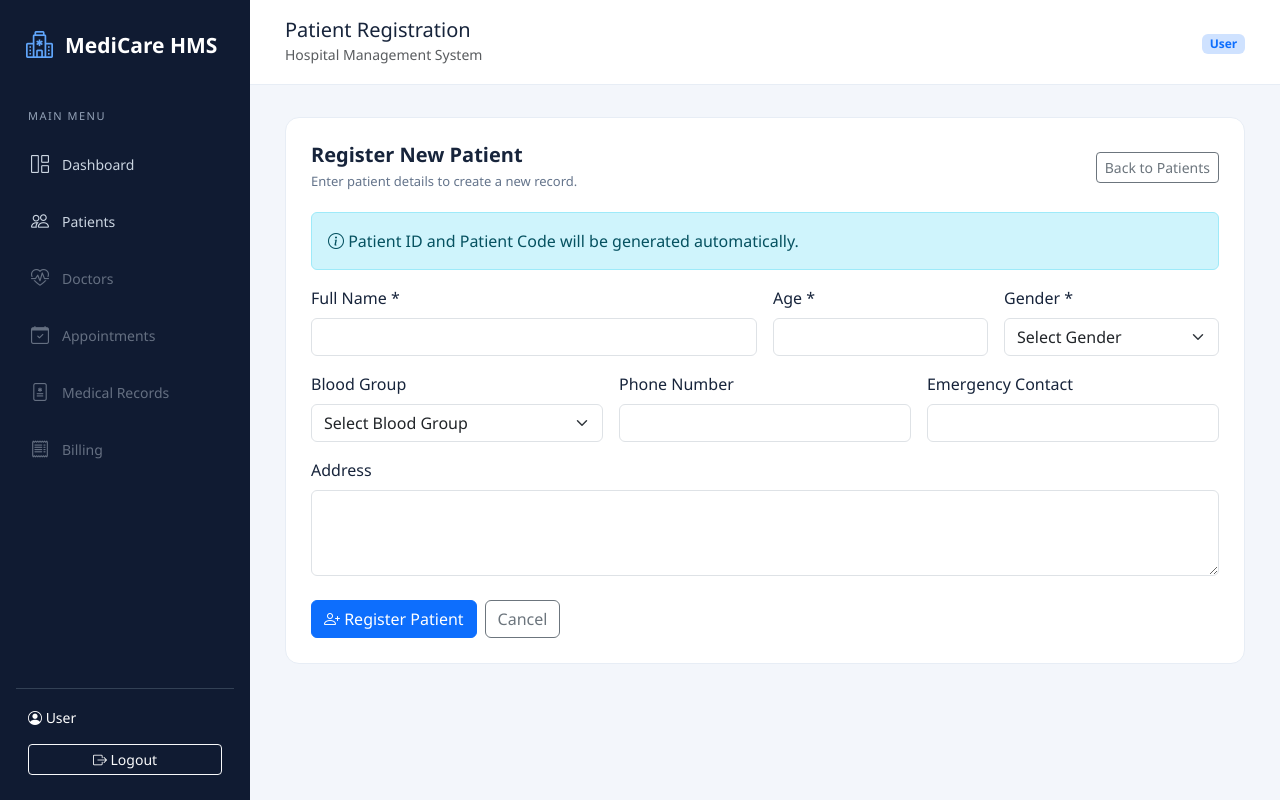
After one commit to Amit021020/BBAT104_TQM_AU-24-7632, a Flask app: template app/templates/register_patient.html in a window 1280 px wide. The commit adds this page. Run offline with Flask 3, Linux system fonts and the light colour scheme; the template is opened without the code that fills it, so the values that code supplies are empty; some libraries are stand-ins or nearby versions.

Commit message:
Add secure patient registration form with automatic IDs

```diff
--- /dev/null
+++ b/app/templates/register_patient.html
@@ -0,0 +1,138 @@
+
+{% extends "base.html" %}
+
+{% block title %}Register Patient | MediCare HMS{% endblock %}
+
+{% block page_heading %}Patient Registration{% endblock %}
+
+{% block content %}
+
+<div class="dashboard-card">
+
+    <div class="card-heading">
+        <div>
+            <h5>Register New Patient</h5>
+            <p>Enter patient details to create a new record.</p>
+        </div>
+
+        <a href="{{ url_for('patients') }}"
+           class="btn btn-outline-secondary btn-sm">
+            Back to Patients
+        </a>
+    </div>
+
+    <div class="alert alert-info">
+        <i class="bi bi-info-circle"></i>
+        Patient ID and Patient Code will be generated automatically.
+    </div>
+
+    <form method="POST">
+
+        <input type="hidden"
+               name="csrf_token"
+               value="{{ csrf_token() }}">
+
+        <div class="row g-3">
+
+            <div class="col-md-6">
+                <label class="form-label">Full Name *</label>
+                <input type="text"
+                       name="name"
+                       class="form-control"
+                       value="{{ request.form.get('name', '') }}"
+                       maxlength="100"
+                       required>
+            </div>
+
+            <div class="col-md-3">
+                <label class="form-label">Age *</label>
+                <input type="number"
+                       name="age"
+                       class="form-control"
+                       min="0"
+                       max="120"
+                       value="{{ request.form.get('age', '') }}"
+                       required>
+            </div>
+
+            <div class="col-md-3">
+                <label class="form-label">Gender *</label>
+                <select name="gender"
+                        class="form-select"
+                        required>
+                    <option value="">Select Gender</option>
+                    {% for gender in ['Male', 'Female', 'Other'] %}
+                    <option value="{{ gender }}"
+                        {% if request.form.get('gender') == gender %}
+                            selected
+                        {% endif %}>
+                        {{ gender }}
+                    </option>
+                    {% endfor %}
+                </select>
+            </div>
+
+            <div class="col-md-4">
+                <label class="form-label">Blood Group</label>
+                <select name="blood_group" class="form-select">
+                    <option value="">Select Blood Group</option>
+                    {% for group in [
+                        'A+', 'A-', 'B+', 'B-',
+                        'AB+', 'AB-', 'O+', 'O-'
+                    ] %}
+                    <option value="{{ group }}"
+                        {% if request.form.get('blood_group') == group %}
+                            selected
+                        {% endif %}>
+                        {{ group }}
+                    </option>
+                    {% endfor %}
+                </select>
+            </div>
+
+            <div class="col-md-4">
+                <label class="form-label">Phone Number</label>
+                <input type="tel"
+                       name="phone"
+                       class="form-control"
+                       pattern="[0-9]{10}"
+                       maxlength="10"
+                       value="{{ request.form.get('phone', '') }}">
+            </div>
+
+            <div class="col-md-4">
+                <label class="form-label">Emergency Contact</label>
+                <input type="tel"
+                       name="emergency_contact"
+                       class="form-control"
+                       pattern="[0-9]{10}"
+                       maxlength="10"
+                       value="{{ request.form.get('emergency_contact', '') }}">
+            </div>
+
+            <div class="col-12">
+                <label class="form-label">Address</label>
+                <textarea name="address"
+                          class="form-control"
+                          rows="3">{{ request.form.get('address', '') }}</textarea>
+            </div>
+
+        </div>
+
+        <div class="mt-4 d-flex gap-2">
+            <button type="submit" class="btn btn-primary">
+                <i class="bi bi-person-plus"></i>
+                Register Patient
+            </button>
+
+            <a href="{{ url_for('patients') }}"
+               class="btn btn-outline-secondary">
+                Cancel
+            </a>
+        </div>
+
+    </form>
+
+</div>
+
+{% endblock %}
--- a/app/web.py
+++ b/app/web.py
@@ -17,7 +17,7 @@ from flask_wtf.csrf import CSRFProtect
 
 from app.database.db import initialize_database, get_connection
 from app.services.user_service import authenticate_user
-from app.services.patient_service import get_all_patients
+from app.services.patient_service import get_all_patients , create_patient
 
 
 app = Flask(__name__)
@@ -152,5 +152,57 @@ def patients():
     return render_template("patients.html", patients=records)
 
 
+
+@app.route("/patients/register", methods=["GET", "POST"])
+@login_required
+def register_patient():
+
+    # Check permission before displaying or processing the form.
+    if session.get("role") not in ("Admin", "Staff"):
+        abort(403)
+
+    if request.method == "POST":
+
+        data = {
+            "name": request.form.get("name", "").strip(),
+            "age": request.form.get("age", "").strip(),
+            "gender": request.form.get("gender", "").strip(),
+            "blood_group": request.form.get("blood_group", "").strip(),
+            "phone": request.form.get("phone", "").strip(),
+            "address": request.form.get("address", "").strip(),
+            "emergency_contact": request.form.get(
+                "emergency_contact", ""
+            ).strip(),
+        }
+
+        result = create_patient(
+            data=data,
+            role=session["role"],
+            user_id=session["user_id"],
+        )
+
+        # The service returns an integer on success
+        # and an error dictionary on failure.
+        if isinstance(result, dict):
+            message = result.get(
+                "message", "Patient registration failed."
+            )
+
+            errors = result.get("errors", [])
+            if errors:
+                message += " " + " ".join(errors)
+
+            flash(message, "danger")
+
+        else:
+            flash(
+                f"Patient registered successfully! ID: {result}",
+                "success",
+            )
+
+            return redirect(url_for("patients"))
+
+    return render_template("register_patient.html")
+
 if __name__ == "__main__":
     app.run(debug=True, host="127.0.0.1")
```
Also changed, not shown: app/templates/patients.html (+7 -0 lines).
